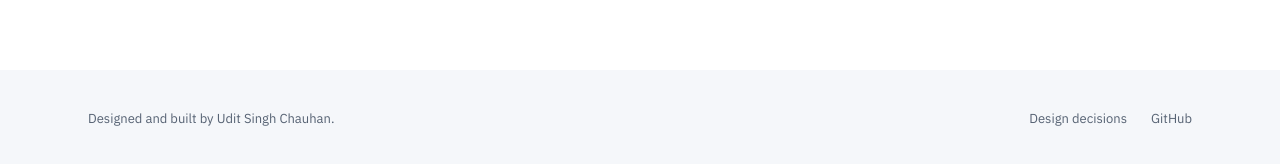
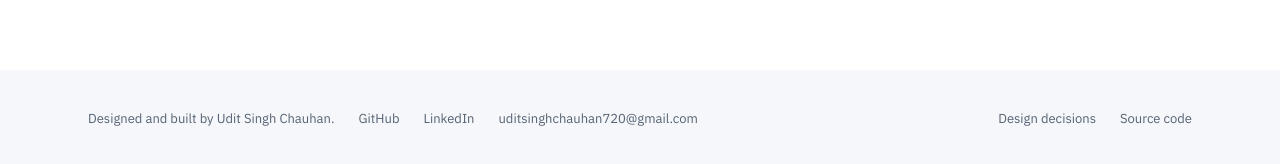
Before and after one commit to UditSinghChauhan/MarketLab, a React (Vite) app in the folder apps/web/: page / in a window 1280 px wide. Shown: the part 2950-3114 px from the top of the page. Built offline with nearby package versions, Linux system fonts and the light colour scheme; no server answers.

Commit message:
feat(web): add author contact links to the landing footer

```diff
--- a/apps/web/src/landing/Landing.tsx
+++ b/apps/web/src/landing/Landing.tsx
@@ -3,7 +3,7 @@ import { Link } from "react-router";
 
 import { duration, qty } from "../lib/format";
 import { useExchange } from "../lib/health";
-import { DECISIONS, REPO } from "../lib/links";
+import { DECISIONS, EMAIL, GITHUB, LINKEDIN, REPO } from "../lib/links";
 import { Logo } from "../ui/Logo";
 import { Architecture } from "./Architecture";
 import { HeroDemo } from "./HeroDemo";
@@ -193,16 +193,39 @@ export function Landing() {
         </section>
       </main>
 
-      <footer className="mx-auto flex max-w-6xl flex-wrap items-center justify-between gap-4 px-6 py-10 text-sm text-muted">
+      <footer className="mx-auto flex max-w-6xl flex-wrap items-center justify-between gap-x-6 gap-y-4 px-6 py-10 text-sm text-muted">
+        <div className="flex flex-wrap items-center gap-x-6 gap-y-2">
           <span>Designed and built by Udit Singh Chauhan.</span>
-        <span className="flex gap-6">
+          <ul aria-label="Contact the author" className="flex flex-wrap gap-x-6 gap-y-2">
+            <li>
+              <a href={GITHUB} className="hover:text-text">
+                GitHub
+              </a>
+            </li>
+            <li>
+              <a href={LINKEDIN} className="hover:text-text">
+                LinkedIn
+              </a>
+            </li>
+            <li>
+              <a href={`mailto:${EMAIL}`} className="hover:text-text">
+                {EMAIL}
+              </a>
+            </li>
+          </ul>
+        </div>
+        <ul aria-label="About this project" className="flex gap-6">
+          <li>
             <a href={DECISIONS} className="hover:text-text">
               Design decisions
             </a>
+          </li>
+          <li>
             <a href={REPO} className="hover:text-text">
-            GitHub
+              Source code
             </a>
-        </span>
+          </li>
+        </ul>
       </footer>
     </div>
   );
--- a/apps/web/src/lib/links.ts
+++ b/apps/web/src/lib/links.ts
@@ -1,2 +1,7 @@
 export const REPO = "https://github.com/UditSinghChauhan/MarketLab";
 export const DECISIONS = `${REPO}/tree/main/docs/adr`;
+
+// The author, for the landing page footer.
+export const GITHUB = "https://github.com/UditSinghChauhan";
+export const LINKEDIN = "https://www.linkedin.com/in/udit-singh-31382137a/";
+export const EMAIL = "uditsinghchauhan720@gmail.com";
```
Also changed, not shown: 1 other file (tests, documents, lock files or other folders). Lines whose indentation alone changed are shown as unchanged.
